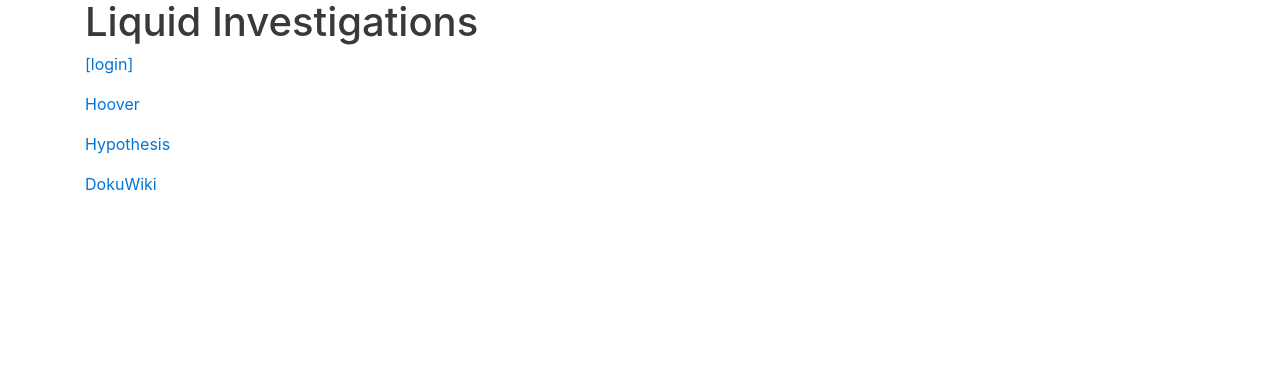
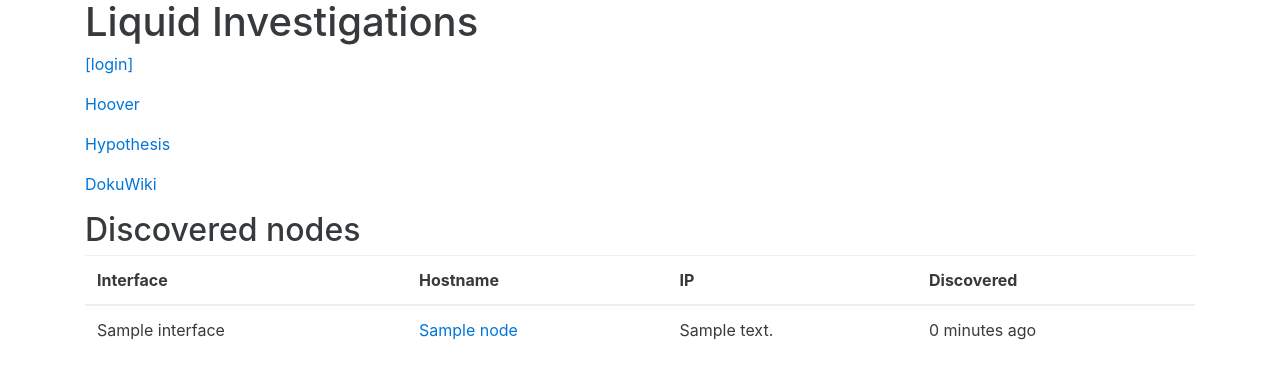
Before and after one commit to liquidinvestigations/core, a Django app: template liquidcore/home/templates/homepage.html in a window 1280 px wide. Shown: the top 379 px of the page. Run offline with Django 3.2, Linux system fonts and the light colour scheme; the template is opened without the code that fills it: most values are stand-ins (such as "Sample title", 1, 10 or a date in 2020); some libraries are stand-ins or nearby versions.

Commit message:
add the discovery list to views and homepage

```diff
--- a/liquidcore/home/templates/homepage.html
+++ b/liquidcore/home/templates/homepage.html
@@ -33,4 +33,43 @@
 </p>
 {% endif %}
 
+
+<h2>Discovered nodes</h2>
+
+{% if nodes %}
+  <table class="table table-hover">
+    <thead>
+      <tr>
+        <th>Interface</th>
+        <th>Hostname</th>
+        <th>IP</th>
+        <th>Discovered</td>
+      </tr>
+    </thead>
+    <tbody>
+  {% for interface, interface_nodes in nodes.items %}
+    {% for name, node in interface_nodes.items %}
+      {% if interface == status.dns_interface or not status.dns_interface %}
+        <tr>
+            <td>{{ interface }}</td>
+            <td>
+                <a href="http://{{ node.hostname }}">
+                    {{ node.hostname }}
+                </a>
+                {% if node.is_local %}
+                  (this node)
+                {% endif %}
+            </td>
+            <td>{{ node.address }}</td>
+            <td>{{ node.discovered_at_datetime | timesince }} ago</td>
+        </tr>
+      {% endif %}
+    {% endfor %}
+  {% endfor %}
+    </tbody>
+  </table>
+{% else %}
+  <p> No other nodes discovered on the network. </p>
+{% endif %}
+
 {% endblock %}
```
Also changed, not shown: liquidcore/home/views.py (+12 -0 lines).
